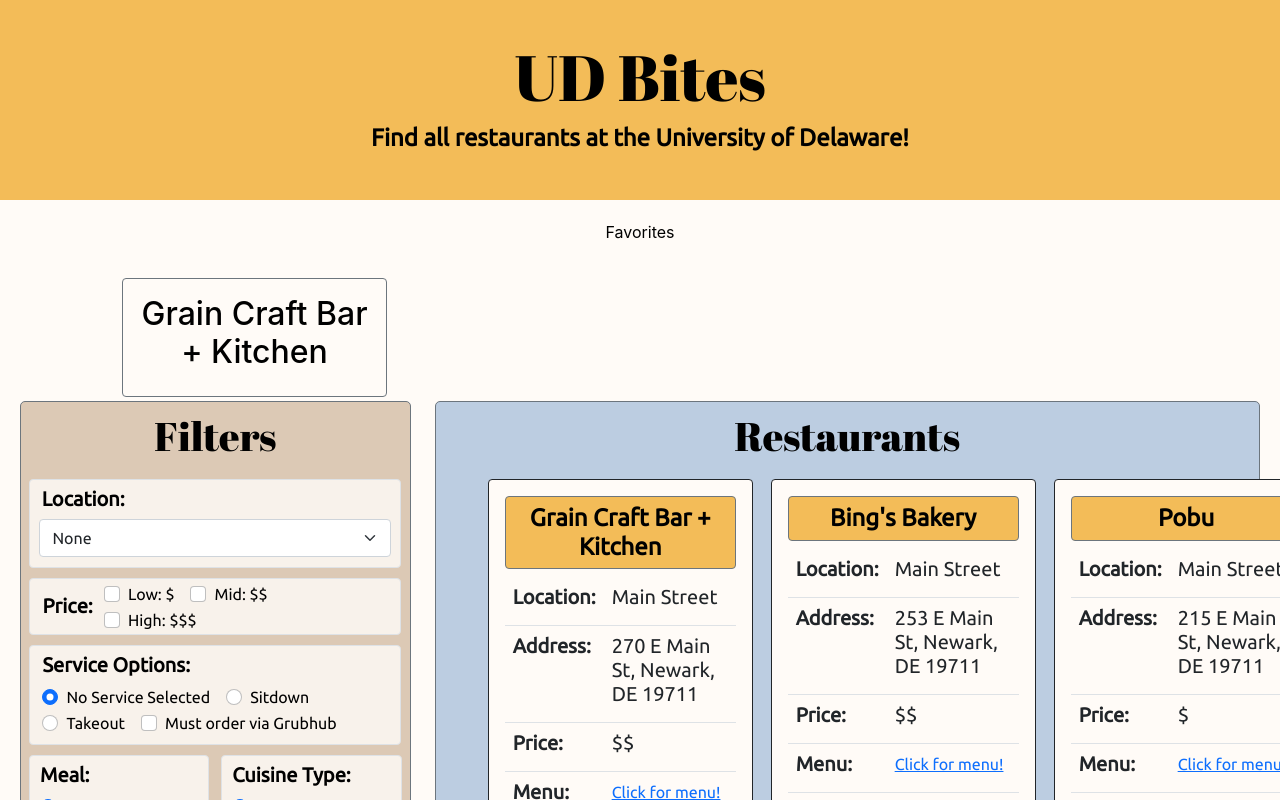
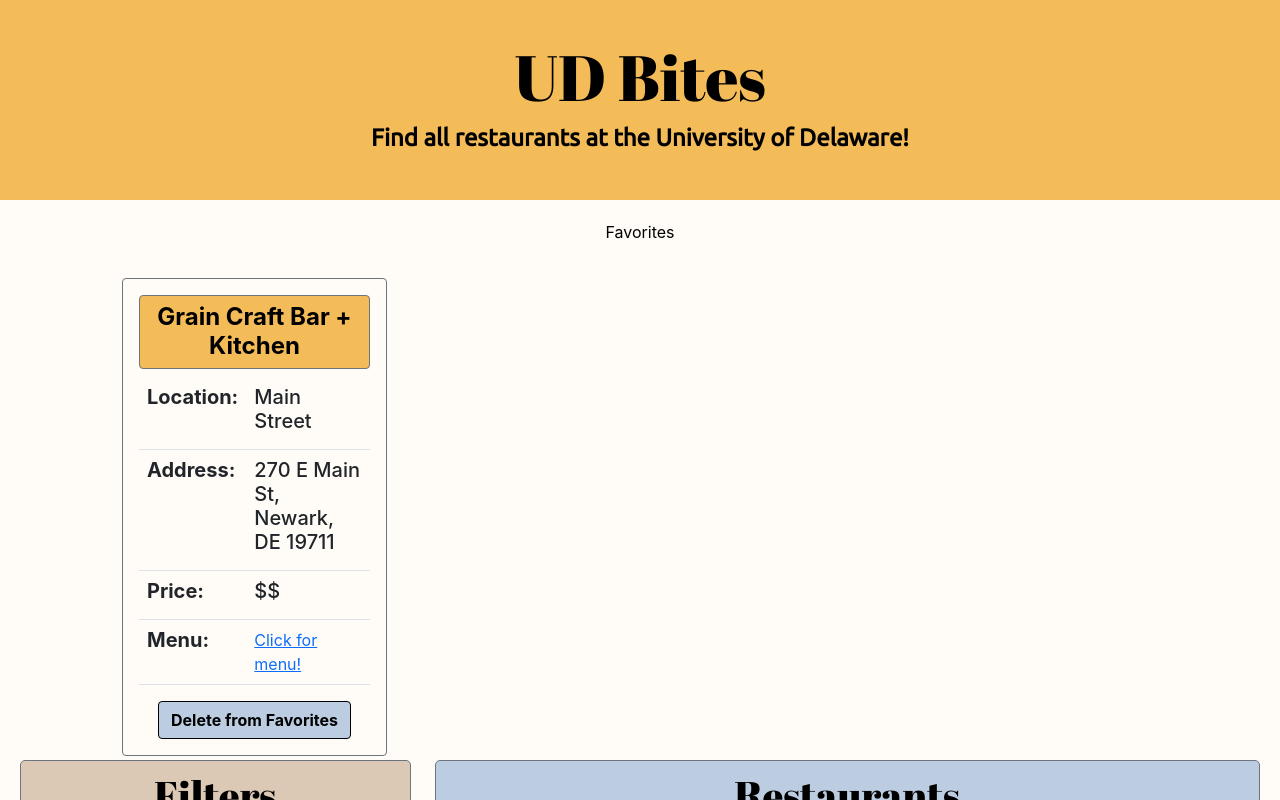
Before and after one commit to mycahdt/UD_Bites, a React (Create React App) app: page / in a window 1280 px wide. Both pictures are taken after a click on the checkbox "Add/Remove from Favorites!". Shown: the top 800 px of the page. Built offline with nearby package versions, Linux system fonts and the light colour scheme.

Commit message:
add remove to favs from rest list, displays favs, delete from favs, untoggle rest switch when delete from favs

```diff
--- a/src/App.css
+++ b/src/App.css
@@ -155,6 +155,7 @@
     background-color: #bccde1;
     margin-right: 20px;
     border-radius: 5px;
+    padding-bottom: 10px;
 }
 
 .App-rest-title {
--- a/src/App.tsx
+++ b/src/App.tsx
@@ -29,7 +29,7 @@
 
 function App(): JSX.Element {
     // restaurants - an array of all restaurants
-    const [restaurants] = useState<Restaurant[]>(RESTAURANTS);
+    const [restaurants, setRestaurants] = useState<Restaurant[]>(RESTAURANTS);
 
     // Favorite restaurants
     const [favoriteRestaurants, setFavoriteRestaurants] = useState<
@@ -160,6 +160,22 @@
         );
     }
 
+    function updateSwitchOff(restaurantName: string) {
+        const myRest = restaurants.find(
+            (restaurant: Restaurant): boolean =>
+                restaurant.name === restaurantName
+        );
+        if (myRest !== undefined) {
+            myRest.liked = !myRest.liked;
+            setRestaurants(
+                restaurants.map(
+                    (rest: Restaurant): Restaurant =>
+                        rest.name !== restaurantName ? rest : myRest
+                )
+            );
+        }
+    }
+
     return (
         <div className="App">
             <header className="App-header">
@@ -172,6 +188,8 @@
                 <p>Favorites</p>
                 <FavoriteRestaurants
                     favoriteRestaurants={favoriteRestaurants}
+                    deleteFavs={deleteFavs}
+                    updateSwitchOff={updateSwitchOff}
                 ></FavoriteRestaurants>
             </Row>
             <Row>
@@ -416,6 +434,7 @@
                             chosenDrink={chosenDrink}
                             addToFavs={addToFavs}
                             deleteFavs={deleteFavs}
+                            favoriteRestaurants={favoriteRestaurants}
                         ></RestaurantList>
                     </div>
                 </Col>
@@ -424,91 +443,4 @@
     );
 }
 
-/*
-
-function barFn(event: React.ChangeEvent<HTMLInputElement>) {
-        setOnlyBar(event.target.checked);
-        console.log(event.target.checked);
-        updateFilters(event);
-    }
-
-    function bobaFn(event: React.ChangeEvent<HTMLInputElement>) {
-        setOnlyBoba(event.target.checked);
-        console.log(event.target.checked);
-        updateFilters(event);
-    }
-
-    function coffeeFn(event: React.ChangeEvent<HTMLInputElement>) {
-        setOnlyCoffee(event.target.checked);
-        console.log(event.target.checked);
-        updateFilters(event);
-    }
-
-<Col>
-                                <div>
-                                    <h5 className="App-filter-subtitles">
-                                        Location:
-                                    </h5>
-                                    {locations.map((location: string) => (
-                                        <Form.Check
-                                            key={location}
-                                            type="radio"
-                                            name={location}
-                                            id={location}
-                                            label={location}
-                                            value={location}
-                                            onChange={updateLocation}
-                                            checked={
-                                                chosenLocation === location
-                                            }
-                                        />
-                                    ))}
-                                </div>
-                            </Col>
-
-<div>
-                        <Stack>
-                            {filterList.map((myFilter: string) => (
-                                <div
-                                    key={myFilter}
-                                    className="bg-light border m-2 p-2"
-                                >
-                                    {myFilter}
-                                </div>
-                            ))}
-                        </Stack>
-                    </div>
-<div>
-                <Form.Check
-                    type="checkbox"
-                    id="check-sitdown"
-                    label="Sitdown"
-                    name="sitdown"
-                    value="sitdown"
-                    checked={onlySitdown}
-                    onChange={sitdownFn}
-                />
-            </div>
-*/
-
-/*
-    function bowlsFn(event: React.ChangeEvent<HTMLInputElement>) {
-        setOnlyBowls(event.target.checked);
-        console.log(event.target.checked);
-        updateFilters(event);
-    }
-
-    function pizzaFn(event: React.ChangeEvent<HTMLInputElement>) {
-        setOnlyPizza(event.target.checked);
-        console.log(event.target.checked);
-        updateFilters(event);
-    }
-
-    function dessertFn(event: React.ChangeEvent<HTMLInputElement>) {
-        setOnlyDessert(event.target.checked);
-        console.log(event.target.checked);
-        updateFilters(event);
-    }
-    */
-
 export default App;
--- a/src/Components/FavoriteRestaurants.tsx
+++ b/src/Components/FavoriteRestaurants.tsx
@@ -1,13 +1,17 @@
 /* eslint-disable indent */
 import React from "react";
-import { Container } from "react-bootstrap";
+import { Button, Container, Table } from "react-bootstrap";
 import { Restaurant } from "../Interfaces/restaurant";
 import "../Styles/restaurantsTable.css";
 
 export function FavoriteRestaurants({
-    favoriteRestaurants
+    favoriteRestaurants,
+    deleteFavs,
+    updateSwitchOff
 }: {
     favoriteRestaurants: Restaurant[];
+    deleteFavs: (restaurantName: string) => void;
+    updateSwitchOff: (restaurantName: string) => void;
 }): JSX.Element {
     /*
     function getFavorites() {
@@ -20,6 +24,10 @@
         return favRestaurants;
     }
     const finalRestaurants = getFavorites();*/
+    function updateFavs(restaurantName: string) {
+        deleteFavs(restaurantName);
+        updateSwitchOff(restaurantName);
+    }
 
     return (
         <div>
@@ -34,7 +42,99 @@
                                 backgroundColor: "#fffbf7"
                             }}
                         >
-                            <h2>{restaurant.name}</h2>
+                            <div>
+                                <h4
+                                    className="border border-secondary"
+                                    style={{
+                                        fontWeight: "bold",
+                                        backgroundColor: "#f3bc58",
+                                        padding: "7px",
+                                        borderRadius: "4px"
+                                    }}
+                                >
+                                    {restaurant.name}
+                                </h4>
+                                <Table style={{ textAlign: "left" }}>
+                                    <tbody>
+                                        <tr>
+                                            <td>
+                                                <h5
+                                                    style={{
+                                                        fontWeight: "bold"
+                                                    }}
+                                                >
+                                                    Location:{" "}
+                                                </h5>
+                                            </td>
+                                            <td>
+                                                <h5>{restaurant.location}</h5>
+                                            </td>
+                                        </tr>
+                                        <tr>
+                                            <td>
+                                                <h5
+                                                    style={{
+                                                        fontWeight: "bold"
+                                                    }}
+                                                >
+                                                    Address:{" "}
+                                                </h5>
+                                            </td>
+                                            <td>
+                                                <h5>{restaurant.address}</h5>
+                                            </td>
+                                        </tr>
+                                        <tr>
+                                            <td>
+                                                <h5
+                                                    style={{
+                                                        fontWeight: "bold"
+                                                    }}
+                                                >
+                                                    Price:{" "}
+                                                </h5>
+                                            </td>
+                                            <td>
+                                                <h5>{restaurant.price}</h5>
+                                            </td>
+                                        </tr>
+                                        <tr>
+                                            <td>
+                                                <h5
+                                                    style={{
+                                                        fontWeight: "bold"
+                                                    }}
+                                                >
+                                                    Menu:{" "}
+                                                </h5>
+                                            </td>
+                                            <td>
+                                                <a
+                                                    href={restaurant.menu}
+                                                    target="_blank"
+                                                    rel="noopener noreferrer"
+                                                >
+                                                    Click for menu!
+                                                </a>
+                                            </td>
+                                        </tr>
+                                    </tbody>
+                                </Table>
+                                <Button
+                                    style={{
+                                        backgroundColor: "#bccde1",
+                                        color: "black",
+                                        fontWeight: "bold",
+                                        borderLeftColor: "black",
+                                        borderTopColor: "black",
+                                        borderRightColor: "black",
+                                        borderBottomColor: "black"
+                                    }}
+                                    onClick={() => updateFavs(restaurant.name)}
+                                >
+                                    Delete from Favorites
+                                </Button>
+                            </div>
                         </div>
                     ))}
                 </div>
--- a/src/Components/RestaurantView.tsx
+++ b/src/Components/RestaurantView.tsx
@@ -5,13 +5,21 @@
 export function RestaurantView({
     restaurant,
     addToFavs,
-    deleteFavs
+    deleteFavs,
+    favoriteRestaurants
 }: {
     restaurant: Restaurant;
     addToFavs: (restaurantName: string) => void;
     deleteFavs: (restaurantName: string) => void;
+    favoriteRestaurants: Restaurant[];
 }): JSX.Element {
     const [isLiked, setLiked] = useState<boolean>(restaurant.liked);
+    function updateToggle() {
+        setLiked(!isLiked);
+    }
+    if (!favoriteRestaurants.includes(restaurant) && isLiked === true) {
+        updateToggle();
+    }
     function updateLiked(event: React.ChangeEvent<HTMLInputElement>) {
         setLiked(event.target.checked);
         console.log("Like status: " + event.target.checked);
@@ -68,7 +76,13 @@
                             <h5 style={{ fontWeight: "bold" }}>Menu: </h5>
                         </td>
                         <td>
-                            <a href={restaurant.menu}>Click for menu!</a>
+                            <a
+                                href={restaurant.menu}
+                                target="_blank"
+                                rel="noopener noreferrer"
+                            >
+                                Click for menu!
+                            </a>
                         </td>
                     </tr>
                 </tbody>
@@ -95,21 +109,3 @@
         </div>
     );
 }
-
-/*
- <Button
-                    size="sm"
-                    style={{
-                        width: "100%",
-                        backgroundColor: "#dcc9b5",
-                        color: "black",
-                        fontWeight: "bold",
-                        borderLeftColor: "black",
-                        borderTopColor: "black",
-                        borderRightColor: "black",
-                        borderBottomColor: "black"
-                    }}
-                >
-                    + Add to Favorites!
-                </Button>
- */
```
Also changed, not shown: src/Components/RestaurantList.tsx (+5 -16 lines).
